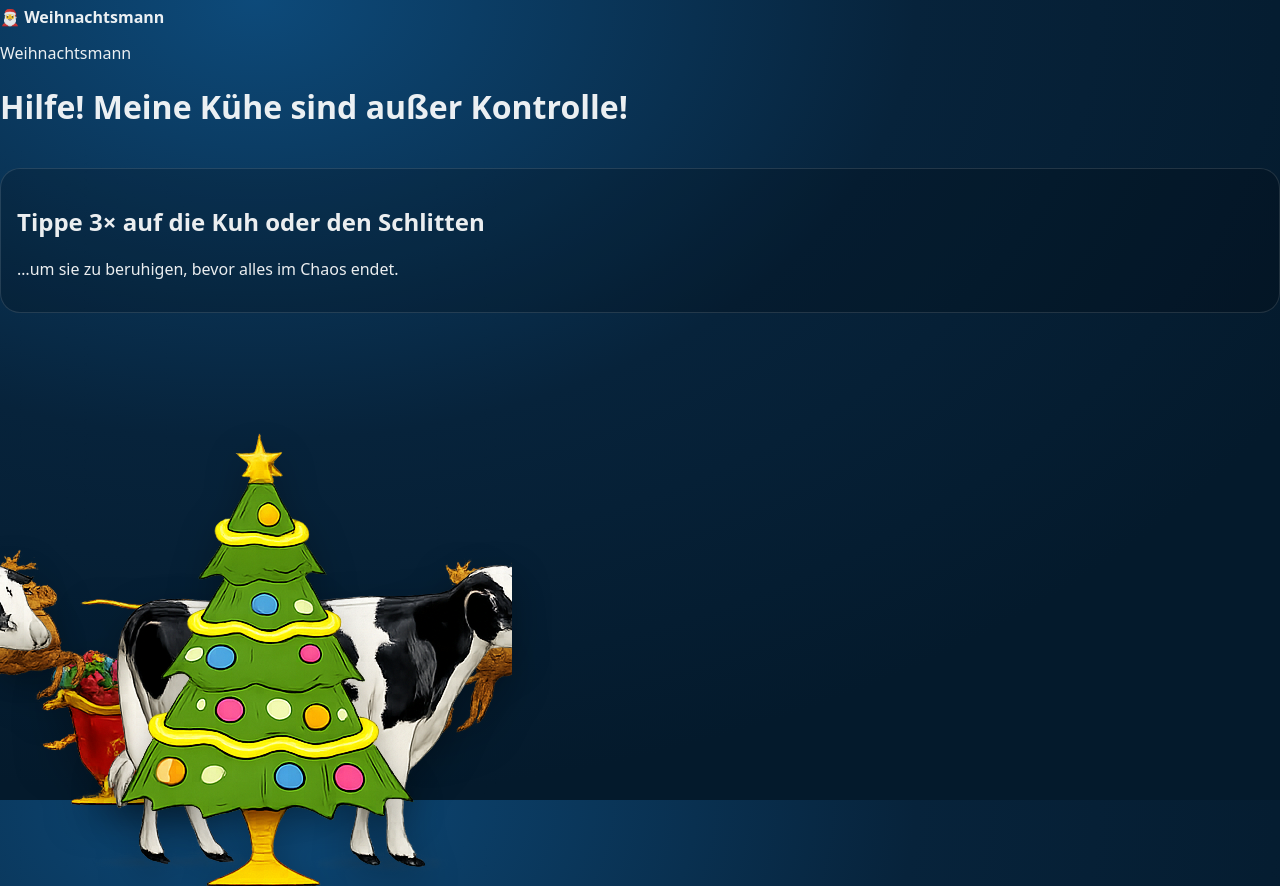
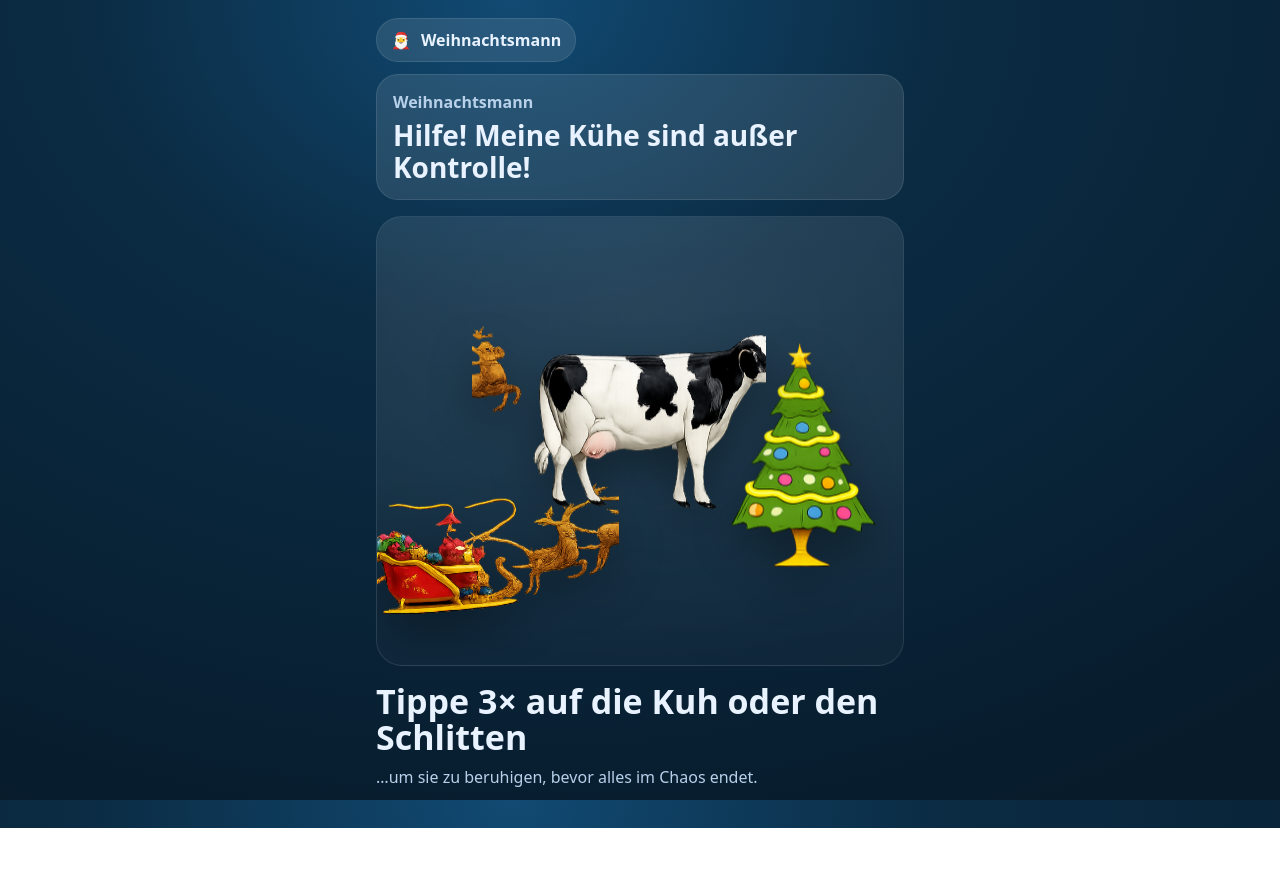
Before and after one commit to jan-smallz-ai/Geiler-Scheiss-f-r-geile-Frau-, a plain HTML site: page index.html in a window 1280 px wide. Shown: the top 886 px of the page. After the commit the page ends 828 px from the top, so only its background shows below. Drawn offline with Linux system fonts and the light colour scheme.

Commit message:
Update style.css

```diff
--- a/style.css
+++ b/style.css
@@ -1,120 +1,135 @@
 :root{
-  --bg1:#07233b;
-  --bg2:#0b3e67;
-  --card:rgba(255,255,255,.08);
-  --stroke:rgba(255,255,255,.12);
-  --text:rgba(255,255,255,.92);
-  --muted:rgba(255,255,255,.70);
+  --bg1:#0b2c44;
+  --bg2:#071b2b;
+  --card:#0f2f49;
+  --card2:#0c2a41;
+  --text:#e9f3ff;
+  --muted:#b8d1ea;
 }
 
-*{box-sizing:border-box}
-html,body{height:100%}
+*{ box-sizing:border-box; }
+html,body{ height:100%; }
 body{
   margin:0;
   font-family: system-ui, -apple-system, Segoe UI, Roboto, Arial, sans-serif;
   color:var(--text);
-  background: radial-gradient(1200px 800px at 20% 0%, #0d4a7a 0%, var(--bg1) 55%, #041a2c 100%);
+  background: radial-gradient(1200px 900px at 40% 0%, #114a73 0%, var(--bg1) 35%, var(--bg2) 100%);
 }
 
-.app{
-  max-width: 920px;
+.wrap{
+  max-width: 560px;
   margin: 0 auto;
-  padding: 18px 14px 26px;
+  padding: 18px 16px 40px;
 }
 
-.top{
-  display:flex;
-  flex-direction:column;
-  gap:14px;
-  margin-top: 6px;
+.top{ display:flex; flex-direction:column; gap:12px; }
+
+.pill{
+  display:inline-flex;
+  align-items:center;
+  gap:10px;
+  padding:10px 14px;
+  border-radius: 999px;
+  background: rgba(255,255,255,0.10);
+  border: 1px solid rgba(255,255,255,0.10);
+  width: fit-content;
 }
 
-.badge{
-  align-self:flex-start;
-  background: var(--card);
-  border:1px solid var(--stroke);
-  padding: 10px 14px;
-  border-radius: 999px;
-  backdrop-filter: blur(10px);
-  font-weight:700;
+.bubble{
+  background: rgba(255,255,255,0.10);
+  border: 1px solid rgba(255,255,255,0.10);
+  border-radius: 22px;
+  padding: 16px 16px;
 }
 
-.speech{
-  background: rgba(255,255,255,.10);
-  border:1px solid var(--stroke);
-  border-radius: 24px;
-  padding: 18px 18px;
-  backdrop-filter: blur(10px);
-}
-
-.speech__small{
-  color:var(--muted);
+.bubble-kicker{
   font-weight:700;
-  letter-spacing:.2px;
-  margin-bottom:6px;
-}
-
-.speech__big{
-  font-size: clamp(24px, 4vw, 42px);
-  font-weight: 900;
-  line-height: 1.05;
-}
-
-.stage{
-  position:relative;
-  margin-top: 16px;
-  height: min(520px, 62vh);
-  background: linear-gradient(180deg, rgba(255,255,255,.07), rgba(255,255,255,.03));
-  border:1px solid var(--stroke);
-  border-radius: 26px;
-  overflow:hidden;
-}
-
-/* Sprites */
-.sprite{
-  position:absolute;
-  user-select:none;
-  -webkit-user-drag:none;
-  filter: drop-shadow(0 14px 18px rgba(0,0,0,.28));
-  transform-origin: center;
-}
-
-/* Positionen (erstmal “nur richtig sichtbar”) */
-#santa{
-  width: min(380px, 64vw);
-  left: 6%;
-  top: 18%;
-}
-
-#cow{
-  width: min(260px, 48vw);
-  right: 14%;
-  bottom: 9%;
-}
-
-#tree{
-  width: min(240px, 44vw);
-  left: 12%;
-  bottom: 7%;
-  opacity: .95;
-}
-
-/* Hinweis unten */
-.hint{
-  margin-top: 18px;
-  padding: 16px 16px;
-  background: rgba(0,0,0,.18);
-  border:1px solid var(--stroke);
-  border-radius: 20px;
-}
-
-.hint__title{
-  font-size: clamp(18px, 3.2vw, 32px);
-  font-weight: 900;
+  color: var(--muted);
   margin-bottom: 6px;
 }
 
-.hint__sub{
+h1{
+  margin:0;
+  font-size: 28px;
+  line-height: 1.15;
+}
+
+.card{
+  margin-top: 16px;
+  border-radius: 26px;
+  overflow:hidden;
+  border: 1px solid rgba(255,255,255,0.10);
+  background: linear-gradient(180deg, rgba(255,255,255,0.06), rgba(255,255,255,0.03));
+}
+
+.scene{
+  position: relative;
+  width: 100%;
+  height: 56vh;
+  min-height: 360px;
+  max-height: 520px;
+  overflow: hidden;
+  background: radial-gradient(900px 600px at 50% 20%, rgba(255,255,255,0.07), rgba(255,255,255,0) 60%);
+}
+
+.sprite{
+  position:absolute;
+  image-rendering:auto;
+  user-select:none;
+  -webkit-user-drag:none;
+  pointer-events:auto;
+  filter: drop-shadow(0 18px 22px rgba(0,0,0,0.35));
+  transform: translateZ(0);
+  object-fit: contain;
+}
+
+/* Positionen + Größen so, dass ALLES sichtbar ist */
+.sprite.santa{
+  left: -6%;
+  top: 12%;
+  width: 52%;
+  max-width: 360px;
+  z-index: 2;
+  animation: float1 3.8s ease-in-out infinite;
+}
+
+.sprite.cow{
+  left: 18%;
+  bottom: -6%;
+  width: 56%;
+  max-width: 420px;
+  z-index: 3;
+  animation: float2 3.2s ease-in-out infinite;
+}
+
+.sprite.tree{
+  right: -4%;
+  bottom: -10%;
+  width: 48%;
+  max-width: 360px;
+  z-index: 1;
+  animation: float1 4.4s ease-in-out infinite;
+}
+
+@keyframes float1{
+  0%,100%{ transform: translateY(0); }
+  50%{ transform: translateY(-10px); }
+}
+@keyframes float2{
+  0%,100%{ transform: translateY(0); }
+  50%{ transform: translateY(-7px); }
+}
+
+.hint{
+  margin-top: 18px;
+}
+.hint h2{
+  margin:0;
+  font-size: 34px;
+  line-height: 1.05;
+}
+.hint p{
+  margin:10px 0 0;
   color: var(--muted);
-  font-weight: 600;
+  font-size: 16px;
 }
```
